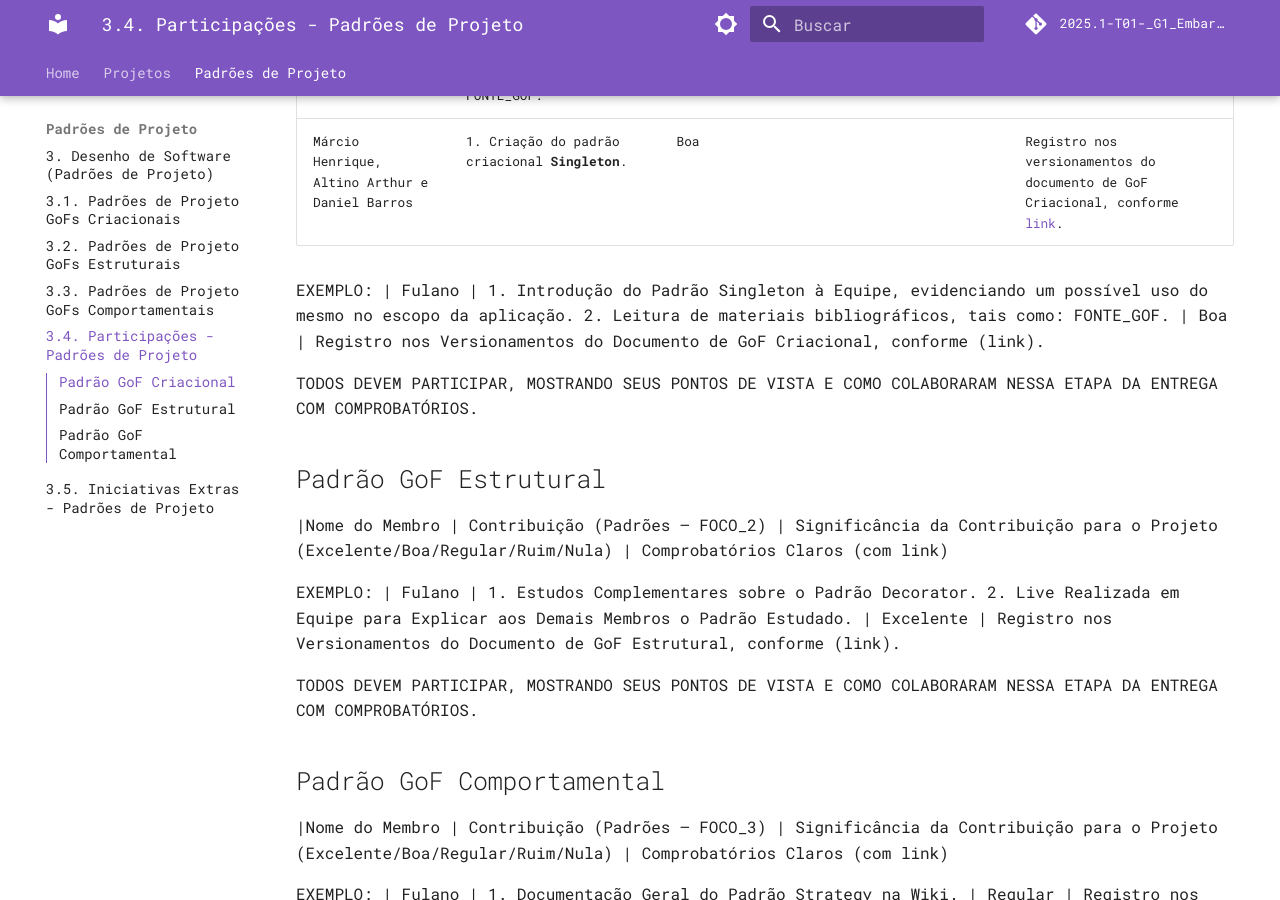
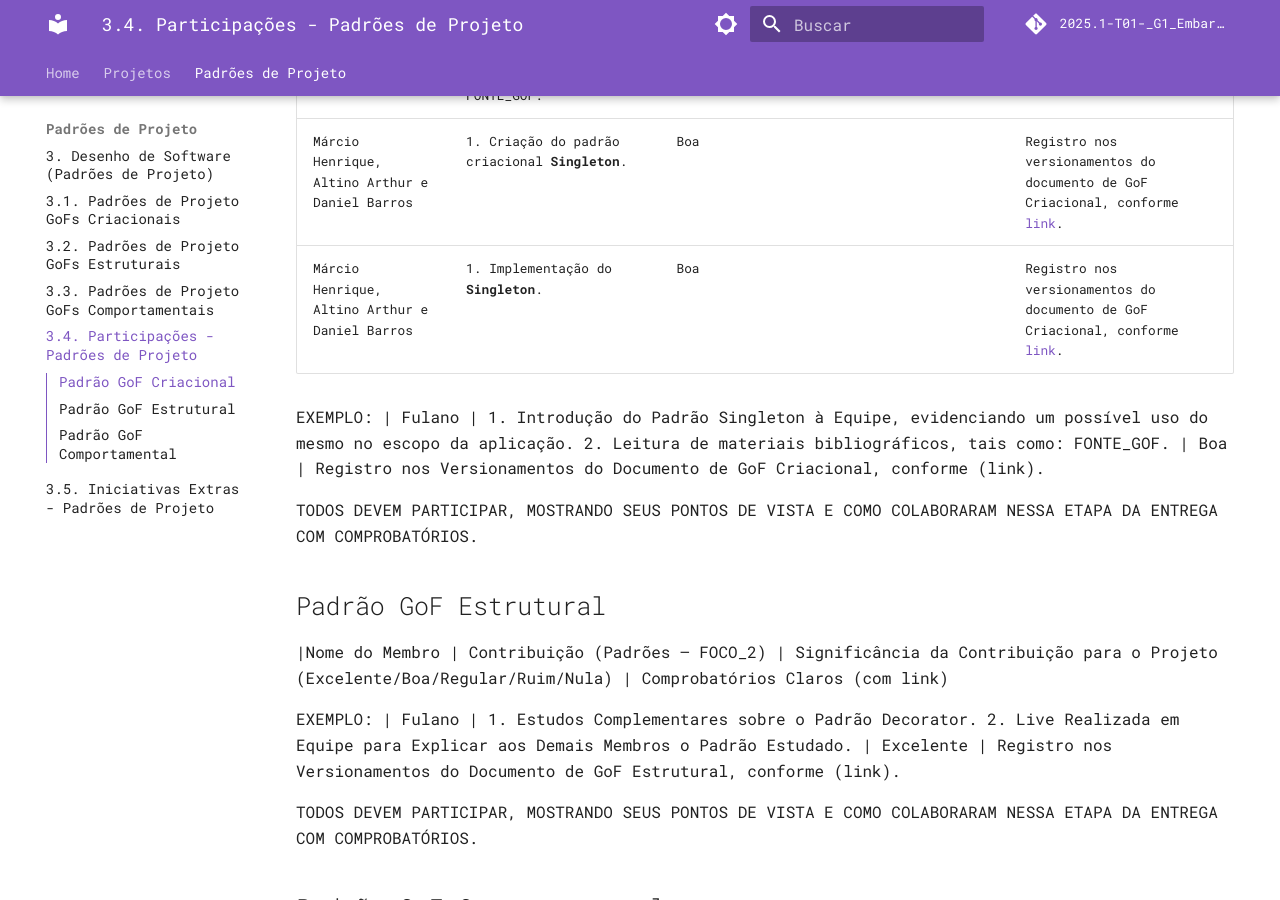
Before and after one commit to UnBArqDsw2025-1-Turma01/2025.1-T01-_G1_Embarcado_Entrega_03, an MkDocs documentation site: the page built from docs/PadroesDeProjeto/3.4.ParticipacoesPadroes.md, in a window 1280 px wide and 900 px high, scrolled down 440 px. Built offline with MkDocs 1.6.1 and Material for MkDocs 9.7.7, drawn with Linux system fonts in a browser that asks for light colours; comment, search, counter and statistics services are not loaded.

Commit message:
update links singleton
Co-authored-by:  Altino Arthur <arthurrochamoreira@users.noreply.github.com>
Co-authored-by: Daniel de Sousa <daniel-de-sousa@users.noreply.github.com>

```diff
--- a/docs/PadroesDeProjeto/3.4.ParticipacoesPadroes.md
+++ b/docs/PadroesDeProjeto/3.4.ParticipacoesPadroes.md
@@ -8,6 +8,7 @@
 |----------------|----------------------------------|----------------------------------------------------------------------------------|-----------------------------------|
 | Márcio Henrique, Altino Arthur e Daniel Barros | 1. Introdução e criação do padrão criacional **Factory Method**. <br>2. Leitura de materiais bibliográficos, como a FONTE_GOF. | Boa | Registro nos versionamentos do documento de GoF Criacional, conforme [link](https://unbarqdsw2025-1-turma01.github.io/2025.1-T01-_G1_Embarcado_Entrega_03/PadroesDeProjeto/3.1.GoFsCriacionais/#historico-de-versoes). |
 | Márcio Henrique, Altino Arthur e Daniel Barros | 1. Criação do padrão criacional **Singleton**.  | Boa | Registro nos versionamentos do documento de GoF Criacional, conforme [link](https://unbarqdsw2025-1-turma01.github.io/2025.1-T01-_G1_Embarcado_Entrega_03/PadroesDeProjeto/3.1.GoFsCriacionais/#historico-de-versoes). |
+| Márcio Henrique, Altino Arthur e Daniel Barros | 1. Implementação do  **Singleton**.  | Boa | Registro nos versionamentos do documento de GoF Criacional, conforme [link](https://unbarqdsw2025-1-turma01.github.io/2025.1-T01-_G1_Embarcado_Entrega_03/PadroesDeProjeto/3.1.GoFsCriacionais/#historico-de-versoes). |
 
 
 EXEMPLO:
```
Also changed, not shown: docs/PadroesDeProjeto/3.1.GoFsCriacionais.md (+1 -0 lines).
